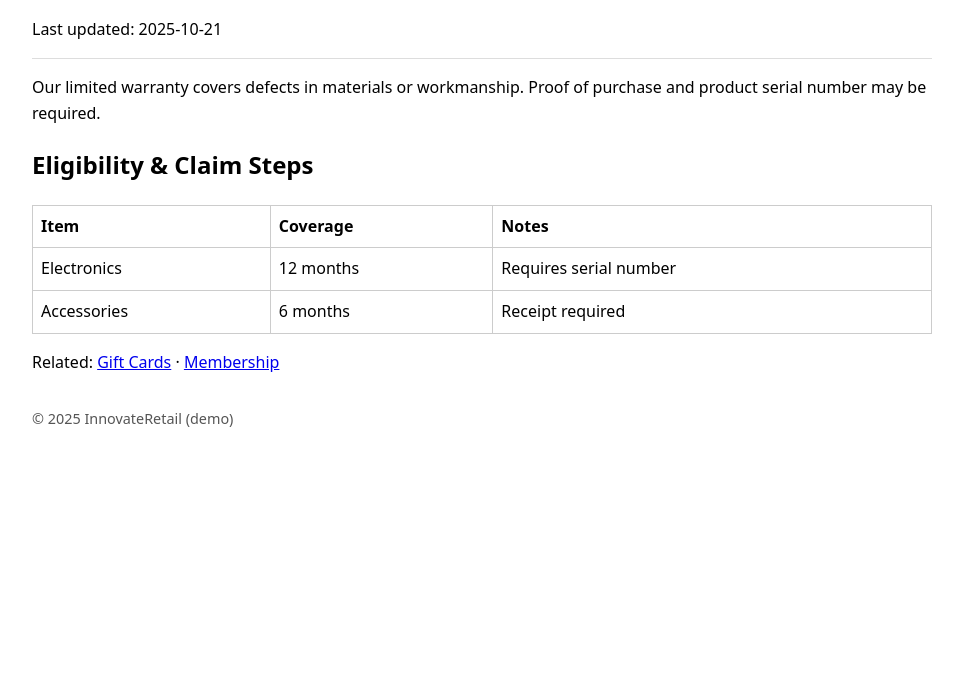
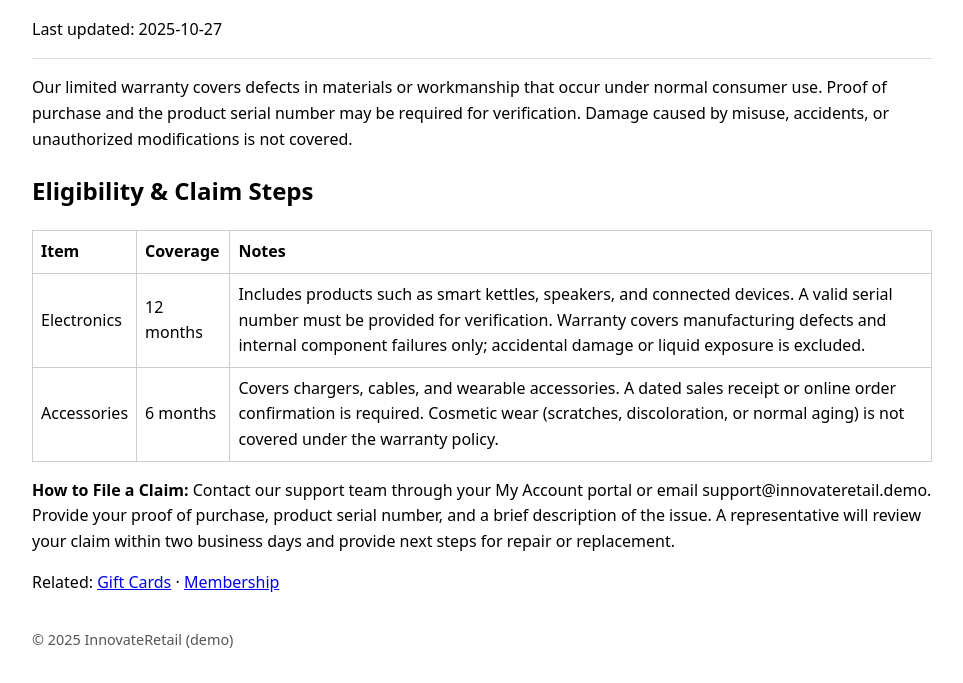
Before and after one commit to emilytaylor-td/td-certified-expert-innovateretail-kb, a website: page td-certified-expert-innovateretail-kb/articles/warranty-faqs.html in a window 1280 px wide. Shown: the part 119-802 px from the top of the page, without its empty margins (158-1121 px from the left). Drawn offline with Linux system fonts and the light colour scheme.

Commit message:
Update warranty-faqs.html
updated notes

```diff
--- a/td-certified-expert-innovateretail-kb/articles/warranty-faqs.html
+++ b/td-certified-expert-innovateretail-kb/articles/warranty-faqs.html
@@ -14,12 +14,14 @@
     <article>
       <header>
         <h1>Warranty FAQs</h1>
-        <p>Last updated: 2025-10-21</p>
+        <p>Last updated: 2025-10-27</p>
       </header>
 
       <p>
-        Our limited warranty covers defects in materials or workmanship. Proof
-        of purchase and product serial number may be required.
+        Our limited warranty covers defects in materials or workmanship that
+        occur under normal consumer use. Proof of purchase and the product
+        serial number may be required for verification. Damage caused by misuse,
+        accidents, or unauthorized modifications is not covered.
       </p>
 
       <h2>Eligibility & Claim Steps</h2>
@@ -35,15 +37,34 @@
           <tr>
             <td>Electronics</td>
             <td>12 months</td>
-            <td>Requires serial number</td>
+            <td>
+              Includes products such as smart kettles, speakers, and connected
+              devices. A valid serial number must be provided for verification.
+              Warranty covers manufacturing defects and internal component
+              failures only; accidental damage or liquid exposure is excluded.
+            </td>
           </tr>
           <tr>
             <td>Accessories</td>
             <td>6 months</td>
-            <td>Receipt required</td>
+            <td>
+              Covers chargers, cables, and wearable accessories. A dated sales
+              receipt or online order confirmation is required. Cosmetic wear
+              (scratches, discoloration, or normal aging) is not covered under
+              the warranty policy.
+            </td>
           </tr>
         </tbody>
       </table>
+
+      <p>
+        <strong>How to File a Claim:</strong>
+        Contact our support team through your My Account portal or email
+        support@innovateretail.demo. Provide your proof of purchase, product
+        serial number, and a brief description of the issue. A representative
+        will review your claim within two business days and provide next steps
+        for repair or replacement.
+      </p>
 
       <p>
         Related: <a href="/articles/gift-cards.html">Gift Cards</a> ·
```
